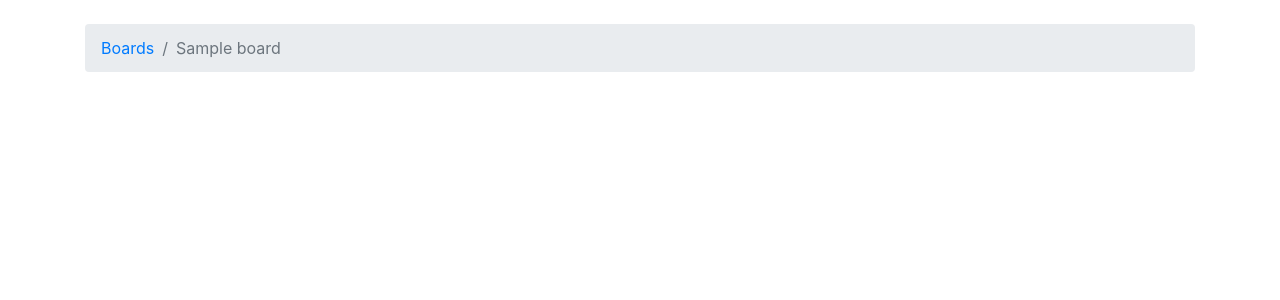
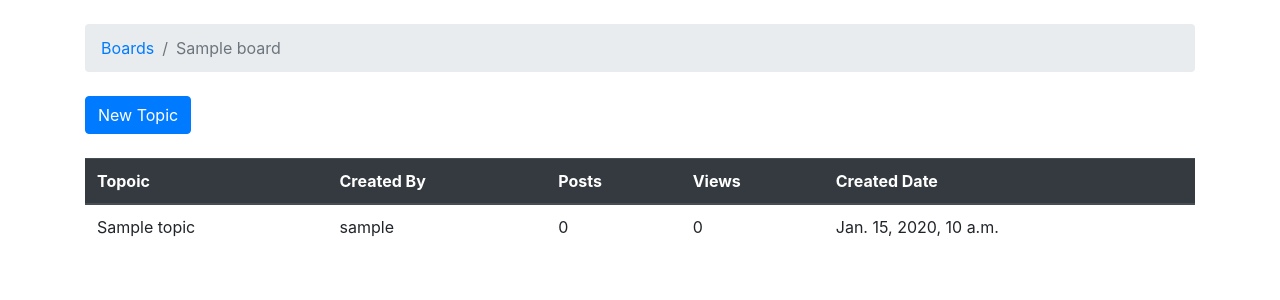
Before and after one commit to v3xlrm1nOwo1/Discussion-Board, a Django app: a page that uses templates/topics.html in a window 1280 px wide. Shown: the top 300 px of the page. Run offline with Django 3.2, Linux system fonts and the light colour scheme; tables that the repository leaves empty hold one stand-in row (values such as "Sample post"); some libraries are stand-ins or nearby versions.

Commit message:
used django forms and added 'new_topic' page and 'topics' page

```diff
--- a/boards/models.py
+++ b/boards/models.py
@@ -19,13 +19,13 @@ class Board(models.Model):
 class Topic(models.Model):
     subject = models.CharField(max_length=700)
     board = models.ForeignKey(Board, related_name="topics", on_delete=models.CASCADE)
-    create_by = models.ForeignKey(User, related_name="topics", on_delete=models.CASCADE)
-    create_dt = models.DateTimeField(auto_now_add=True)
+    created_by = models.ForeignKey(User, related_name="topics", on_delete=models.CASCADE)
+    created_dt = models.DateTimeField(auto_now_add=True)
 
 
 # Post Table
 class Post(models.Model):
-    subject = models.TextField(max_length=5000)
-    board = models.ForeignKey(Topic, related_name="posts", on_delete=models.CASCADE)
-    create_by = models.ForeignKey(User, related_name="posts", on_delete=models.CASCADE)
-    create_dt = models.DateTimeField(auto_now_add=True)
+    comment = models.TextField(max_length=5000)
+    topic = models.ForeignKey(Topic, related_name="posts", on_delete=models.CASCADE)
+    created_by = models.ForeignKey(User, related_name="posts", on_delete=models.CASCADE)
+    created_dt = models.DateTimeField(auto_now_add=True)
--- a/boards/url.py
+++ b/boards/url.py
@@ -5,4 +5,5 @@ urlpatterns = [
     path('test/', views.test, name='test'),
     path('', views.home, name='home'),
     path('boards/<str:board_name>/', views.board_topics, name='board_topics'),
+    path('boards/<str:board_name>/new/', views.new_topic, name='new_topic'),
 ]
--- a/boards/views.py
+++ b/boards/views.py
@@ -1,11 +1,14 @@
 from multiprocessing import context
+from pydoc_data.topics import topics
 from unicodedata import name
-from django.shortcuts import render, get_object_or_404
+from django.shortcuts import render, get_object_or_404, redirect
 from django.http import HttpResponse
 import random
 from . import models
 # import .models
 # import models
+from . import forms
+from django.contrib.auth.models import User
 
 # Create your views here.
 
@@ -34,3 +37,30 @@ def board_topics(request, board_name):
     board = get_object_or_404(models.Board, name=board_name)
     context = {'board': board}
     return render(request, 'topics.html', context)
+
+
+# New Topic
+def new_topic(request, board_name):
+
+    board = get_object_or_404(models.Board, name=board_name)
+    user = User.objects.first()
+    if request.method == "POST":
+        form = forms.NewTopicForm(request.POST)
+        if form.is_valid():
+            topic = form.save(commit=False)
+            topic.board = board
+            topic.created_by = user
+            topic.save()
+
+            post = models.Post.objects.create(
+                comment=form.cleaned_data.get('comment'),
+                topic=topic,
+                created_by=user
+            )
+
+            return redirect('board_topics', board_name=board.name)
+    else:
+        form = forms.NewTopicForm()
+
+    context = {'board': board, 'form': form}
+    return render(request, 'new_topic.html', context)
--- a/templates/topics.html
+++ b/templates/topics.html
@@ -8,4 +8,30 @@
 {% endblock %}
 
 {% block body %}
+<div class="mb-4">
+    <a href="{% url 'new_topic' board.name %}" class="btn btn-primary">New Topic</a>
+</div>
+
+<table class="table">
+    <thead class="thead-dark">
+        <tr>
+            <th>Topoic</th>
+            <th>Created By</th>
+            <th>Posts</th>
+            <th>Views</th>
+            <th>Created Date</th>
+        </tr>
+    </thead>
+    <tbody>
+        {% for topic in board.topics.all %}
+        <tr>
+            <td>{{topic.subject}}</td>
+            <td>{{topic.created_by}}</td>
+            <td>0</td>
+            <td>0</td>
+            <td>{{topic.created_dt}}</td>
+        </tr>
+        {% endfor %}
+    </tbody>
+</table>
 {% endblock %}
```
Also changed, not shown: boards/forms.py (added, +12 -0 lines), templates/new_topic.html (added, +18 -0 lines), boards/migrations/0002_auto_20221006_0135.py (added), boards/migrations/0003_rename_board_post_topic.py (added).
